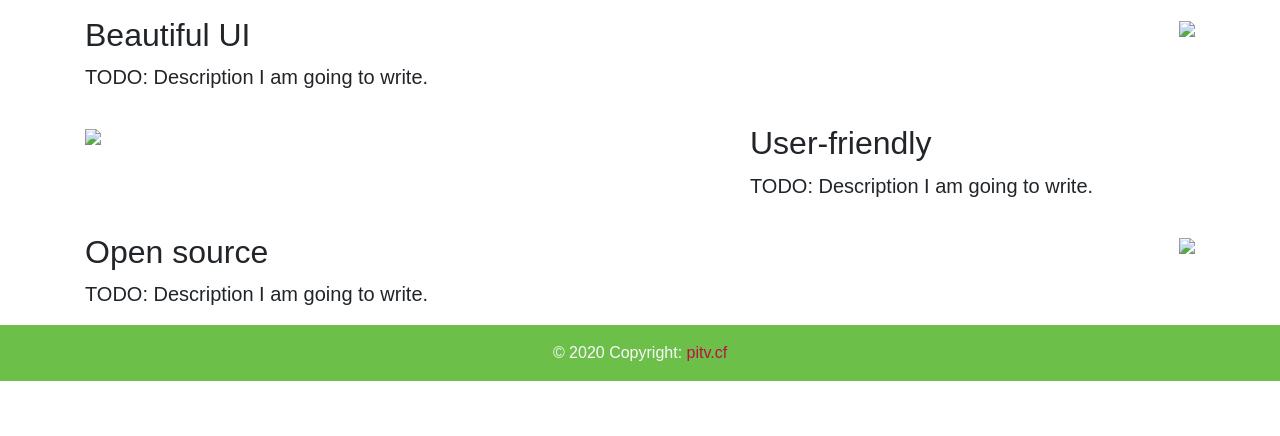
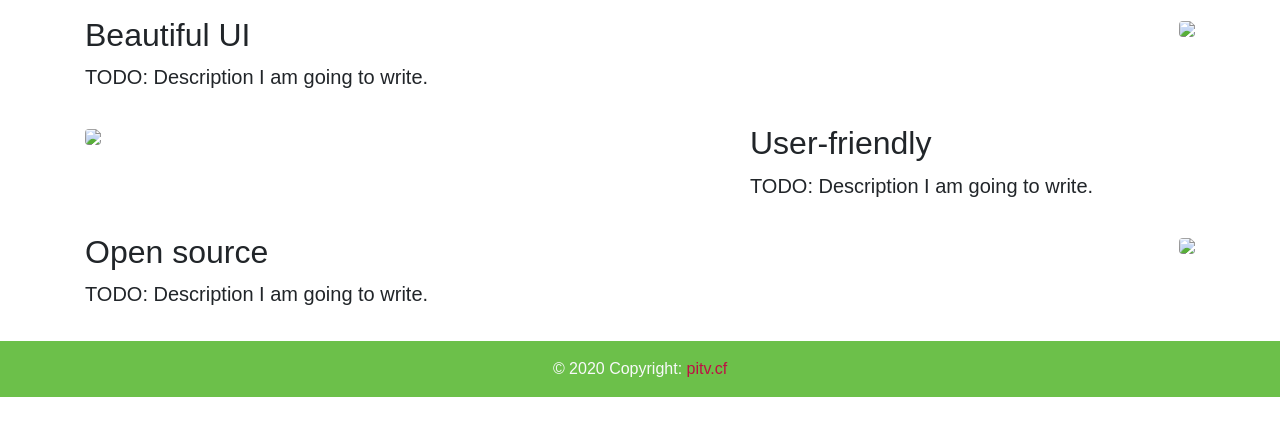
Before and after one commit to PiSmartTV/Website, a Django app: page / in a window 1280 px wide. Shown: the part 56-492 px from the top of the page. Run offline with Django 3.2, Linux system fonts and the light colour scheme; style sheets or scripts are compiled from the project's sources; some libraries are stand-ins or nearby versions; some web fonts are replaced.

Commit message:
Minor changes and added requirements.txt

```diff
--- a/pitv/main/templates/base.html
+++ b/pitv/main/templates/base.html
@@ -11,7 +11,7 @@
 
 	{% load static %}
 	<link rel="stylesheet" href="{% static 'css/style.min.css' %}" />
-	<link rel="stylesheet" href="https://fontlibrary.org/face/dosis"/>
+	<link rel="stylesheet" href="https://fontlibrary.org/face/dosis" />
 
 	{% if title %}
 	<title>PiTV - {{ title }}</title>
@@ -28,7 +28,8 @@
 			<img src="{% static 'images/logo.png' %}" width="80" class="d-inline-block align-text-top" alt="">
 		</a>
 
-		<button class="navbar-toggler" type="button" data-toggle="collapse" data-target="#navbarSupportedContent" aria-controls="navbarSupportedContent" aria-expanded="false" aria-label="Toggle navigation">
+		<button class="navbar-toggler" type="button" data-toggle="collapse" data-target="#navbarSupportedContent"
+			aria-controls="navbarSupportedContent" aria-expanded="false" aria-label="Toggle navigation">
 			<span class="navbar-toggler-icon"></span>
 		</button>
 
@@ -55,7 +56,7 @@
 
 	<!-- Copyright -->
 	<!-- TODO: Write more footer-->
-	<div class="footer-copyright text-center py-3 bg-secondary text-light">© 2020 Copyright:
+	<div class="footer-copyright text-center py-3 mt-3 bg-secondary text-light">© 2020 Copyright:
 		<a href="{% url 'pitv-home' %}">pitv.cf</a>
 	</div>
 
--- a/pitv/main/templates/home.html
+++ b/pitv/main/templates/home.html
@@ -11,13 +11,13 @@
         </div>
         <div class="col-md-7 text-right">
             <!-- TODO: Add image of dark/white screenshot -->
-            <img class="img-fluid" src="https://via.placeholder.com/768x432" />
+            <img class="img-fluid rounded" src="https://via.placeholder.com/768x432" />
         </div>
     </div>
     <div class="row pt-3">
         <div class="col-md-7">
             <!-- TODO: add screenshot -->
-            <img class="img-fluid" src="https://via.placeholder.com/768x432" />
+            <img class="img-fluid rounded" src="https://via.placeholder.com/768x432" />
         </div>
         <div class="col-md-5">
             <h2>User-friendly</h2>
@@ -31,7 +31,7 @@
         </div>
         <div class="col-md-7 text-right">
             <!-- TODO: add something -->
-            <img class="img-fluid" src="https://via.placeholder.com/768x432" />
+            <img class="img-fluid rounded" src="https://via.placeholder.com/768x432" />
         </div>
     </div>
 </div>
--- /dev/null
+++ b/requirements.txt
@@ -0,0 +1,4 @@
+asgiref
+Django
+pytz
+sqlparse
```
